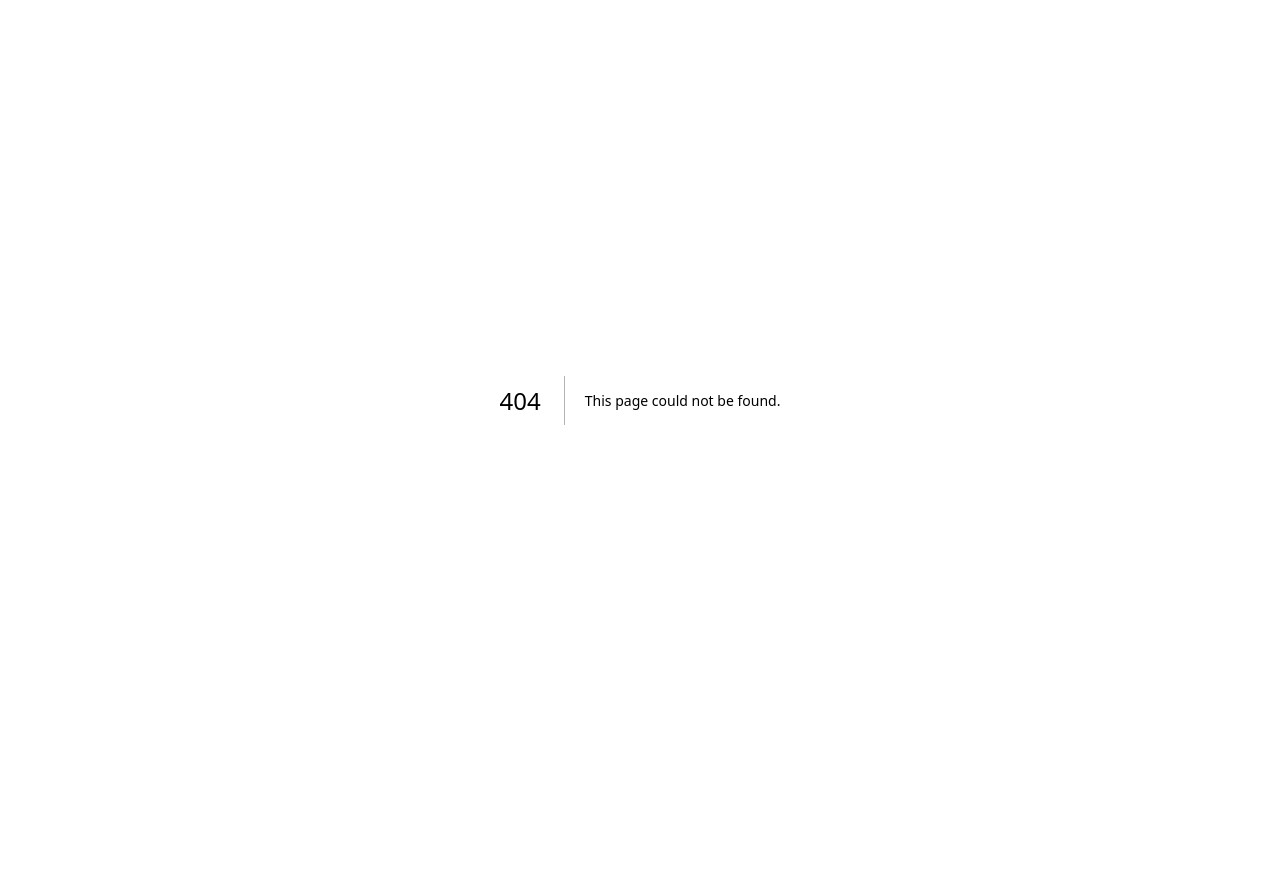
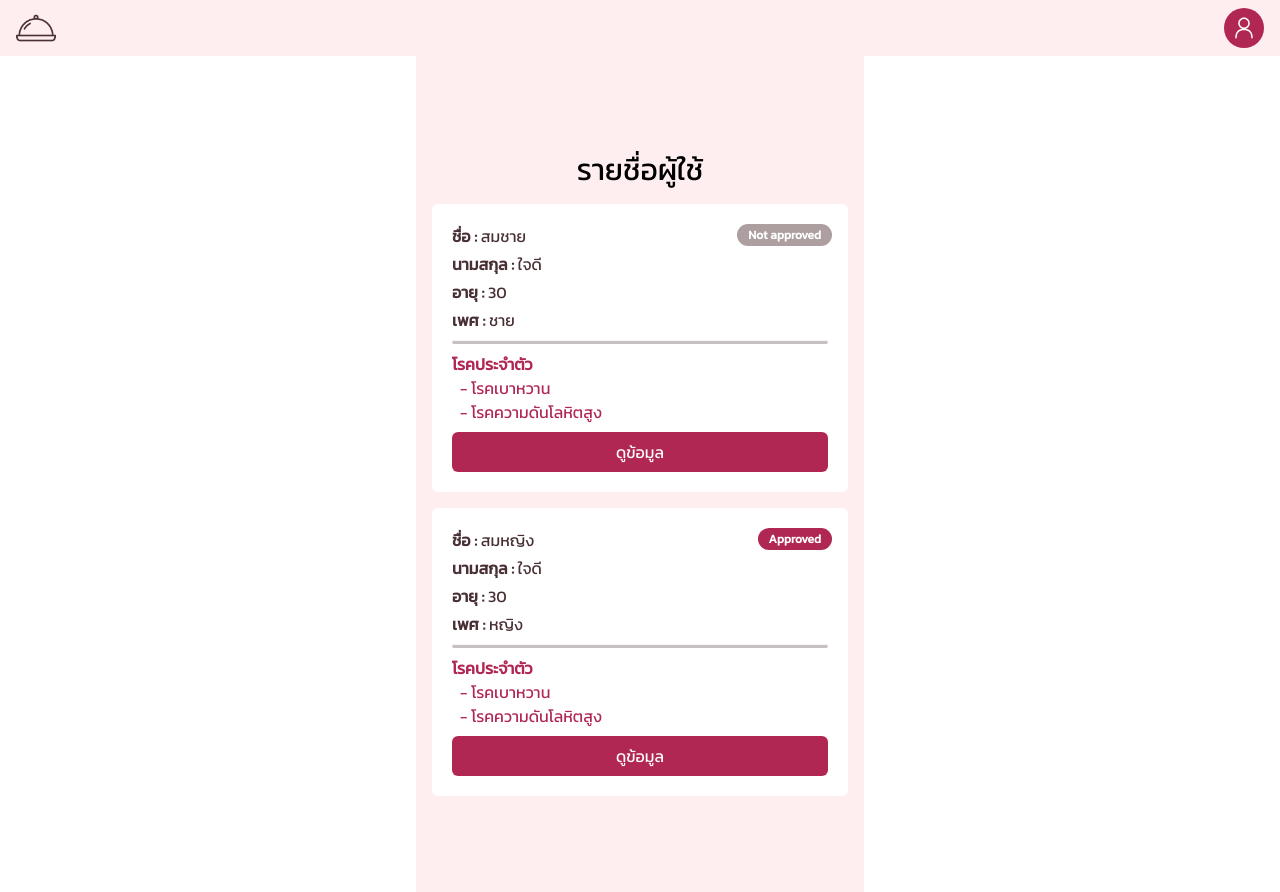
Before and after one commit to NattawatC/khaoniew, a Next.js app: page /patient in a window 1280 px wide. Before the commit this address had no page. Before the commit the page ends 800 px from the top, so only its background shows below. Built offline with nearby package versions, Linux system fonts and the light colour scheme.

Commit message:
Create Patient Page

```diff
--- /dev/null
+++ b/src/pages/patient.tsx
@@ -0,0 +1,68 @@
+"use client"
+
+import { Navbar } from "@/components/Navbar"
+import { MainLayout } from "@/components/layout"
+import PatientCard from "@/components/patientCard"
+import { NextPage } from "next"
+import { useRouter } from "next/router"
+
+const props = [
+  {
+    status: "Not approved",
+    firstName: "สมชาย",
+    lastName: "ใจดี",
+    age: 30,
+    gender: "ชาย",
+    address: "123 หมู่ 1 ต.ท่าตูม อ.เมือง จ.เชียงใหม่ 50000",
+    tel: "0812345678",
+    description:
+      "โปรดพิจารณานิสัยการกินของคุณ หากรับประทานอาหารไม่ถูกต้องจะต้องรีบไปพบแพทย์",
+    medicalCondition: ["โรคเบาหวาน", "โรคความดันโลหิตสูง"],
+  },
+  {
+    status: "Approved",
+    firstName: "สมหญิง",
+    lastName: "ใจดี",
+    age: 30,
+    gender: "หญิง",
+    address: "123 หมู่ 1 ต.ท่าตูม อ.เมือง จ.เชียงใหม่ 50000",
+    tel: "0812345678",
+    description:
+      "โปรดพิจารณานิสัยการกินของคุณ หากรับประทานอาหารไม่ถูกต้องจะต้องรีบไปพบแพทย์",
+    medicalCondition: ["โรคเบาหวาน", "โรคความดันโลหิตสูง"],
+  },
+]
+
+const Patient: NextPage = () => {
+  const router = useRouter()
+
+  const goToAddFood = () => {
+    router.push("/addFood")
+  }
+
+  return (
+    <>
+      <Navbar />
+      <MainLayout className="flex flex-col gap-4 bg-primary">
+        <div className="flex flex-col gap-4">
+          <h1 className="flex justify-center text-3xl">รายชื่อผู้ใช้</h1>
+        </div>
+        <div className="flex flex-col gap-4">
+          {props.map((person, item) => (
+            <PatientCard
+              key={item}
+              status={person.status}
+              firstName={person.firstName}
+              lastName={person.lastName}
+              age={person.age}
+              gender={person.gender}
+              medicalCondition={person.medicalCondition}
+            />
+          ))}
+        </div>
+      </MainLayout>
+    </>
+  )
+}
+
+export default Patient
```
